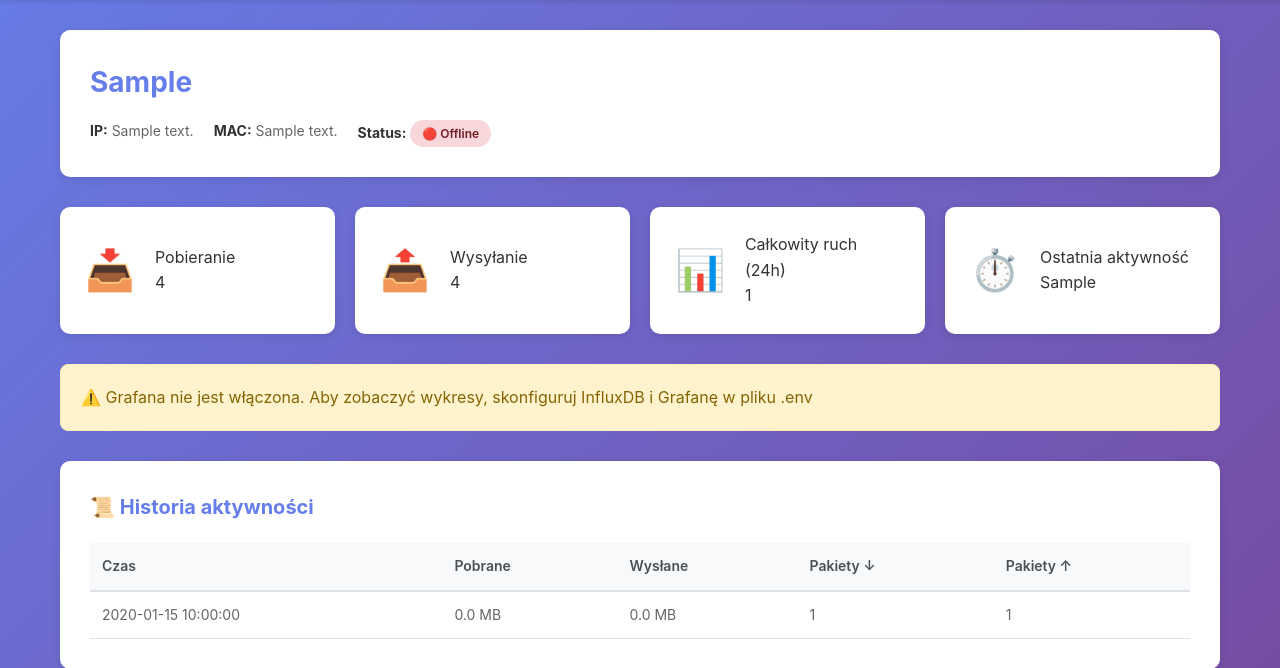
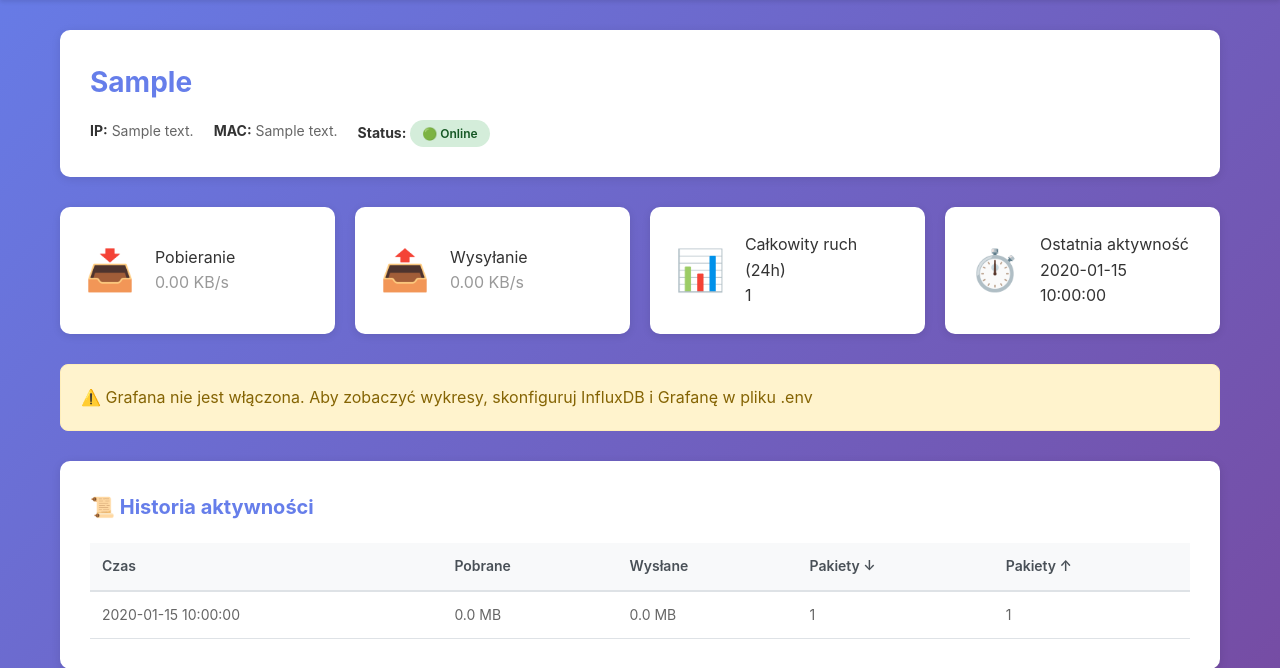
Before and after one commit to jwiela/LAN_Monitor, a Flask app: template app/templates/device_detail.html in a window 1280 px wide. Shown: the part 129-797 px from the top of the page. Run offline with Flask 3, Linux system fonts and the light colour scheme; a user stored in the database is signed in; tables that the repository leaves empty hold one stand-in row (values such as "Sample post"); the template is opened without the code that fills it: values that come from a table or form of the project are taken from there, most other values are stand-ins (such as "Sample title", 1, 10 or a date in 2020).

Commit message:
RT processing for captured data

```diff
--- a/app/routes.py
+++ b/app/routes.py
@@ -58,15 +58,12 @@ def device_detail(device_id):
         .limit(100)\
         .all()
 
-    # Pobierz bieżące statystyki ruchu
-    current_stats = traffic_manager.get_device_stats(device.ip_address)
+    # Pobierz bieżące prędkości (KB/s)
+    rates = traffic_manager.traffic_monitor.get_current_rates()
+    device_rate = rates.get(device.ip_address, (0, 0))
 
-    if current_stats:
-        download_rate = f"{current_stats['bytes_in'] / 1024:.2f} KB/s"
-        upload_rate = f"{current_stats['bytes_out'] / 1024:.2f} KB/s"
-    else:
-        download_rate = "0 KB/s"
-        upload_rate = "0 KB/s"
+    download_rate = f"{device_rate[0]:.2f} KB/s"
+    upload_rate = f"{device_rate[1]:.2f} KB/s"
 
     # Oblicz całkowity ruch z ostatnich 24h
     total_bytes_in = sum(a.bytes_received for a in activities)
@@ -129,3 +126,47 @@ def scan_network():
 
     flash('Skanowanie sieci zostało uruchomione w tle. Odśwież stronę za chwilę.', 'info')
     return redirect(url_for('main.dashboard'))
+
+
+@main_bp.route('/api/device/<int:device_id>/stats')
+@login_required
+def device_stats_api(device_id):
+    """API endpoint zwracający aktualne statystyki urządzenia (dla real-time update)"""
+    from flask import jsonify
+    from core.traffic_manager import traffic_manager
+
+    device = Device.query.get_or_404(device_id)
+
+    # Pobierz bieżące prędkości (KB/s) z traffic monitor
+    rates = traffic_manager.traffic_monitor.get_current_rates()
+    device_rate = rates.get(device.ip_address, (0, 0))
+
+    # Pobierz najnowszą aktywność z bazy
+    latest_activity = DeviceActivity.query.filter_by(device_id=device_id)\
+        .order_by(desc(DeviceActivity.timestamp))\
+        .first()
+
+    # Przygotuj dane do zwrócenia
+    download_kbps = device_rate[0]  # download
+    upload_kbps = device_rate[1]    # upload
+
+    response = {
+        'download_rate': download_kbps,
+        'upload_rate': upload_kbps,
+        'download_rate_formatted': f"{download_kbps:.2f} KB/s",
+        'upload_rate_formatted': f"{upload_kbps:.2f} KB/s",
+        'last_seen': device.last_seen.strftime('%Y-%m-%d %H:%M:%S') if device.last_seen else 'Nigdy',
+        'status': 'online' if device.is_online else 'offline',
+        'latest_activity': None
+    }
+
+    if latest_activity:
+        response['latest_activity'] = {
+            'timestamp': latest_activity.timestamp.strftime('%Y-%m-%d %H:%M:%S'),
+            'bytes_received': latest_activity.bytes_received,
+            'bytes_sent': latest_activity.bytes_sent,
+            'packets_received': latest_activity.packets_received,
+            'packets_sent': latest_activity.packets_sent
+        }
+
+    return jsonify(response)
--- a/app/templates/device_detail.html
+++ b/app/templates/device_detail.html
@@ -163,6 +163,91 @@
                 });
             }
         }
+
+        // Real-time update statystyk
+        const deviceId = {{ device.id }};
+
+        function updateStats() {
+            fetch(`/api/device/${deviceId}/stats`)
+                .then(response => response.json())
+                .then(data => {
+                    // Aktualizuj prędkości
+                    const downloadElements = document.querySelectorAll('.stat-card:nth-child(1) .stat-value');
+                    const uploadElements = document.querySelectorAll('.stat-card:nth-child(2) .stat-value');
+                    const lastSeenElements = document.querySelectorAll('.stat-card:nth-child(4) .stat-value');
+
+                    if (downloadElements.length > 0) {
+                        downloadElements[0].textContent = data.download_rate_formatted;
+                        // Dodaj animację przy zmianie
+                        downloadElements[0].style.color = data.download_rate > 0 ? '#667eea' : '#999';
+                    }
+
+                    if (uploadElements.length > 0) {
+                        uploadElements[0].textContent = data.upload_rate_formatted;
+                        uploadElements[0].style.color = data.upload_rate > 0 ? '#667eea' : '#999';
+                    }
+
+                    if (lastSeenElements.length > 0) {
+                        lastSeenElements[0].textContent = data.last_seen;
+                    }
+
+                    // Aktualizuj status badge
+                    const statusBadge = document.querySelector('.status-badge');
+                    if (statusBadge) {
+                        if (data.status === 'online') {
+                            statusBadge.className = 'status-badge status-active';
+                            statusBadge.textContent = '🟢 Online';
+                        } else {
+                            statusBadge.className = 'status-badge status-inactive';
+                            statusBadge.textContent = '🔴 Offline';
+                        }
+                    }
+
+                    // Dodaj nową aktywność do tabeli jeśli jest nowsza
+                    if (data.latest_activity) {
+                        const tbody = document.querySelector('.activity-table tbody');
+                        const firstRow = tbody.querySelector('tr');
+
+                        // Sprawdź czy to nowy wpis
+                        if (firstRow && !firstRow.classList.contains('no-data')) {
+                            const firstTimestamp = firstRow.querySelector('td:first-child').textContent;
+                            if (firstTimestamp !== data.latest_activity.timestamp) {
+                                // Dodaj nowy wiersz na górze
+                                const newRow = document.createElement('tr');
+                                newRow.innerHTML = `
+                                    <td>${data.latest_activity.timestamp}</td>
+                                    <td>${(data.latest_activity.bytes_received / 1024 / 1024).toFixed(2)} MB</td>
+                                    <td>${(data.latest_activity.bytes_sent / 1024 / 1024).toFixed(2)} MB</td>
+                                    <td>${data.latest_activity.packets_received}</td>
+                                    <td>${data.latest_activity.packets_sent}</td>
+                                `;
+                                newRow.style.backgroundColor = '#e8f5e9';
+                                tbody.insertBefore(newRow, firstRow);
+
+                                // Usuń animację po 2 sekundach
+                                setTimeout(() => {
+                                    newRow.style.backgroundColor = '';
+                                }, 2000);
+
+                                // Ogranicz do 100 wierszy
+                                const rows = tbody.querySelectorAll('tr');
+                                if (rows.length > 100) {
+                                    rows[rows.length - 1].remove();
+                                }
+                            }
+                        }
+                    }
+                })
+                .catch(error => {
+                    console.error('Błąd podczas pobierania statystyk:', error);
+                });
+        }
+
+        // Aktualizuj co 2 sekundy
+        setInterval(updateStats, 2000);
+
+        // Pierwsze wywołanie po załadowaniu strony
+        updateStats();
     </script>
 </body>
 </html>
--- a/core/traffic_monitor.py
+++ b/core/traffic_monitor.py
@@ -28,8 +28,8 @@ class TrafficMonitor:
         self.running = False
         self.thread = None
 
-        # Statystyki: {ip_address: {'bytes_in': int, 'bytes_out': int, 'packets_in': int, 'packets_out': int}}
-        self.stats = defaultdict(lambda: {'bytes_in': 0, 'bytes_out': 0, 'packets_in': 0, 'packets_out': 0})
+        # Statystyki: {ip_address: {'bytes_in': int, 'bytes_out': int, 'packets_in': int, 'packets_out': int, 'last_update': float}}
+        self.stats = defaultdict(lambda: {'bytes_in': 0, 'bytes_out': 0, 'packets_in': 0, 'packets_out': 0, 'last_update': time.time()})
         self.stats_lock = threading.Lock()
 
         # IP sieci lokalnej (do określenia kierunku ruchu)
@@ -88,10 +88,21 @@ class TrafficMonitor:
         Returns:
             Słownik ze statystykami dla każdego IP
         """
+        current_time = time.time()
         with self.stats_lock:
-            stats_copy = dict(self.stats)
+            stats_copy = {}
+            for ip, stats in self.stats.items():
+                stats_copy[ip] = dict(stats)
+
             if reset:
-                self.stats.clear()
+                # Resetuj liczniki ale zachowaj timestamp
+                for ip in self.stats:
+                    self.stats[ip]['bytes_in'] = 0
+                    self.stats[ip]['bytes_out'] = 0
+                    self.stats[ip]['packets_in'] = 0
+                    self.stats[ip]['packets_out'] = 0
+                    self.stats[ip]['last_update'] = current_time
+
             return stats_copy
 
     def _capture_loop(self):
@@ -138,16 +149,26 @@ class TrafficMonitor:
     def get_current_rates(self) -> Dict[str, Tuple[float, float]]:
         """
         Zwraca aktualne prędkości dla każdego urządzenia (KB/s)
+        Oblicza rzeczywistą prędkość na podstawie czasu od ostatniej aktualizacji
 
         Returns:
             {ip: (download_kbps, upload_kbps)}
         """
+        current_time = time.time()
         with self.stats_lock:
             rates = {}
             for ip, stats in self.stats.items():
-                # Przelicz na KB/s (zakładając że zbieramy przez update_interval sekund)
-                download_kbps = (stats['bytes_in'] / 1024) / self.update_interval
-                upload_kbps = (stats['bytes_out'] / 1024) / self.update_interval
+                # Oblicz czas od ostatniej aktualizacji
+                time_elapsed = current_time - stats.get('last_update', current_time)
+
+                if time_elapsed > 0:
+                    # Przelicz na KB/s na podstawie rzeczywistego czasu
+                    download_kbps = (stats['bytes_in'] / 1024) / time_elapsed
+                    upload_kbps = (stats['bytes_out'] / 1024) / time_elapsed
+                else:
+                    download_kbps = 0
+                    upload_kbps = 0
+
                 rates[ip] = (download_kbps, upload_kbps)
             return rates
 
```
Also changed, not shown: core/traffic_manager.py (+7 -0 lines).
